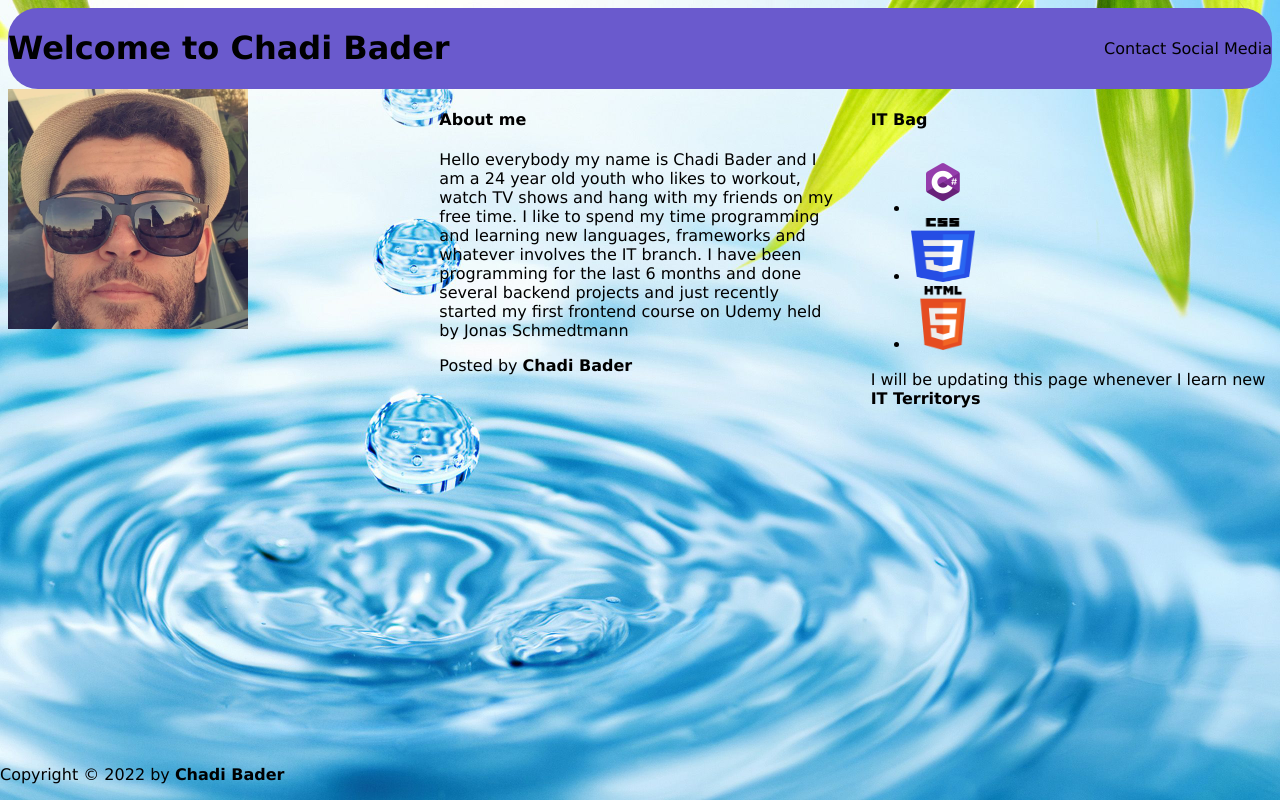
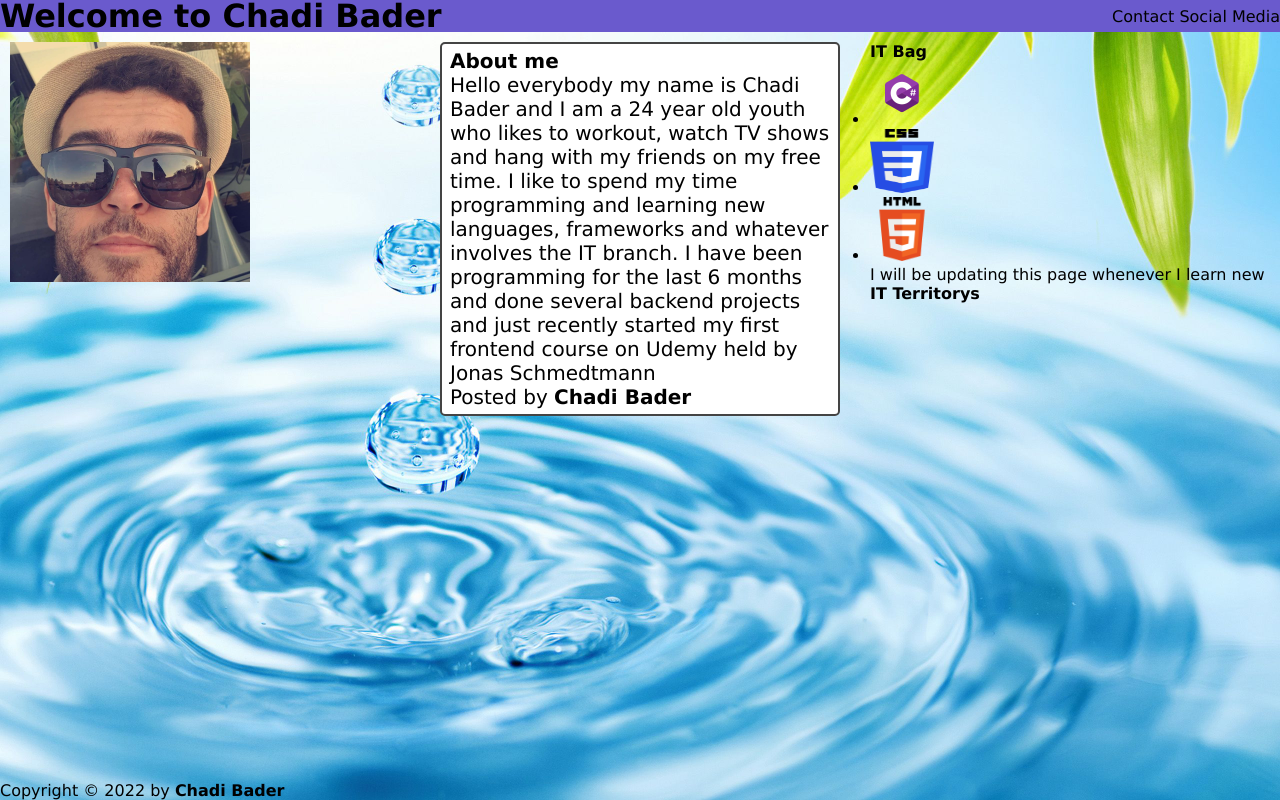
Before and after one commit to Chadster98/Website-Proj, a plain HTML site: page index.html in a window 1280 px wide. Drawn offline with Linux system fonts and the light colour scheme.

Commit message:
Added height to navbar

```diff
--- a/style.css
+++ b/style.css
@@ -1,20 +1,25 @@
 /*Index Page*/
+
+* {
+  margin: 0;
+  padding: 0;
+}
 .container {
   display: grid;
   grid-template-columns: 1fr 1fr 1fr;
   column-gap: 30px;
   align-items: start;
+  padding: 10px;
 }
 
 .main-header {
   display: flex;
   align-items: center;
   justify-content: space-between;
-  position: -webkit-sticky;
   position: sticky;
   top: 0;
   background-color: rgb(106, 90, 205);
-  border-radius: 30px;
+  height: 4vh;
 }
 body {
   background-image: url("Img/water-img.jpg");
@@ -60,3 +65,10 @@ button {
 form {
   background-color: white;
 }
+.About-Me {
+  font-size: 20px;
+  background-color: white;
+  border-radius: 5px;
+  padding: 5px 8px;
+  border: 2px solid #444;
+}
```
